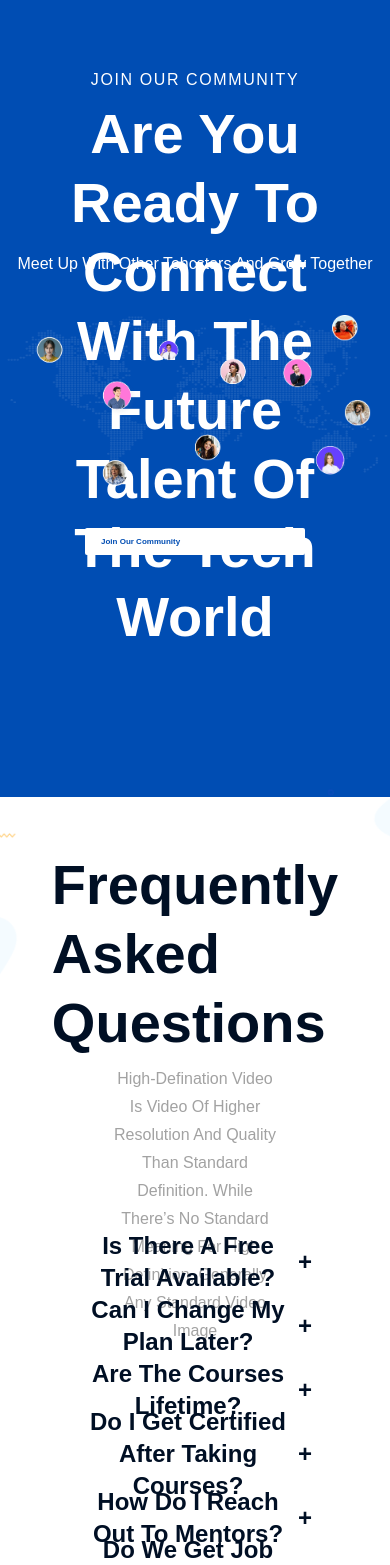
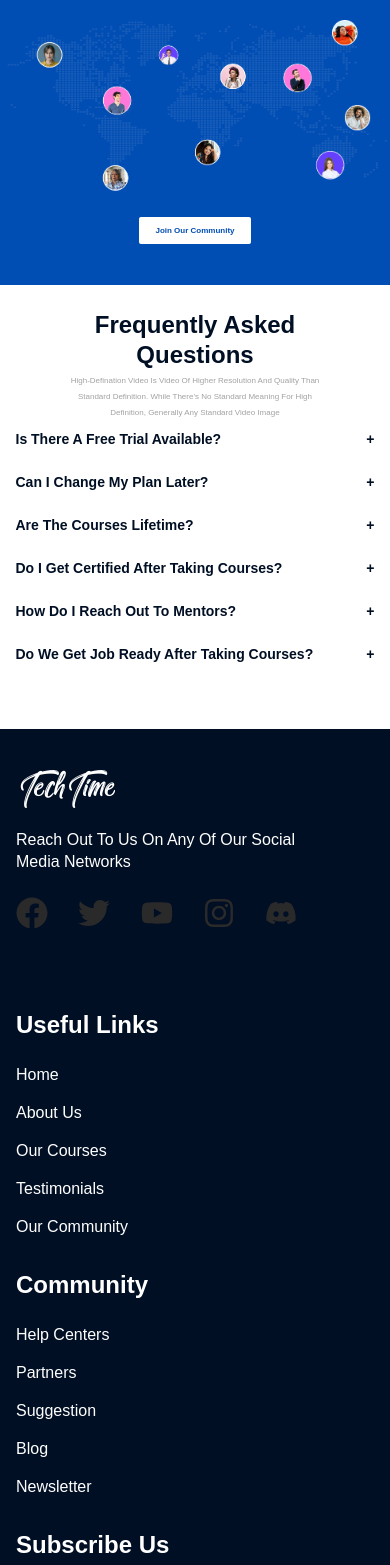
Before and after one commit to willhemz/techTime, a React (Vite) app: page / in a window 390 px wide. Shown: the part 4752-6317 px from the top of the page. Built offline with nearby package versions, Linux system fonts and the light colour scheme; a web font is replaced by a local one.

Commit message:
style: mobile responsiveness setting complete

```diff
--- a/src/component/Eight.tsx
+++ b/src/component/Eight.tsx
@@ -5,29 +5,31 @@ const Eight = (): ReactElement => {
   const { techstars }: ImageType = images
 
   const first: ReactElement = (
-    <section className='flex flex-col items-center gap-2 w-[72%] h-[168px] mb-4'>
-      <p className='font-satoshi font-[500] text-base leading-[22px] tracking-widest uppercase text-white'>
+    <section className='flex flex-col items-center gap-1 lg:gap-2 w-[78.5%] lg:w-[72%] h-[120px] lg:h-[168px] mb-6 lg:mb-8'>
+      <p className='font-satoshi font-[500] text-[8px] leading-[11px] lg:text-base lg:leading-[22px] tracking-widest uppercase text-white'>
         join our community
       </p>
-      <h3 className='font-clash font-bold text-[56px] leading-[69px] text-center capitalize text-white'>
+      <h3 className='font-clash font-bold text-2xl leading-[30px] lg:text-[56px] lg:leading-[69px] text-center capitalize text-white'>
         Are you ready to connect with the future talent of the tech world
       </h3>
+      <p className='mb-8 font-satoshi font-[500] text-[8px] leading-[11px] lg:text-base lg:leading-[22px] text-center capitalize text-white'>
+        Meet up with other tehcstars and grow together
+      </p>
     </section>
   )
 
-  const second: ReactElement = (
-    <p className='mb-8 font-satoshi font-[500] text-base leading-[22px] text-center capitalize text-white'>
-      Meet up with other tehcstars and grow together
-    </p>
-  )
   const third: ReactElement = (
-    <section className='mb-10'>
-      <img src={techstars} alt='techstars' />
+    <section className='mb-6 lg:mb-10'>
+      <img
+        className='w-[391.73px] h-[181px] lg:w-[983px] lg:h-[454.2px]'
+        src={techstars}
+        alt='techstars'
+      />
     </section>
   )
 
   const fourth: ReactElement = (
-    <button className='btn btn__white btn__white--large'>
+    <button className='btn btn__white w-auto md:btn__white--large'>
       join our community
     </button>
   )
@@ -35,7 +37,6 @@ const Eight = (): ReactElement => {
   const content: ReactElement = (
     <article className='eight'>
       {first}
-      {second}
       {third}
       {fourth}
     </article>
--- a/src/component/Last/Last.tsx
+++ b/src/component/Last/Last.tsx
@@ -5,14 +5,16 @@ type ItemProp = { [index: string]: string }
 
 const Last = (): ReactElement => {
   const first: ReactElement = (
-    <section className='flex flex-col items-start gap-6 h-[173px] w-[18.88%]'>
-      <div className='flex flex-col items-start gap-[26px]'>
-        <p className='header__content__logo'>TechTime</p>
+    <section className='flex flex-col items-start gap-6 h-[160px] lg:h-[173px] w-[281px] mb-[81px]'>
+      <div className='flex flex-col items-start gap-6 lg:gap-[26px]'>
+        <p className='font-amazing text-[36px] leading-[36px] capitalize text-white lg:header__content__logo'>
+          TechTime
+        </p>
         <p className='font-satoshi text-base leading-[22px] capitalize text-white'>
           reach out to us on any of our social media networks
         </p>
       </div>
-      <div className='flex justify-between items-center gap-[18.5%] w-full'>
+      <div className='flex justify-between items-center w-full'>
         {logos.map((item: LogoType, index: number): ReactElement => {
           return (
             <a
@@ -33,16 +35,16 @@ const Last = (): ReactElement => {
         ({ name, links }: LinksObj, index: number): ReactElement => {
           return (
             <section
-              className='flex flex-col items-start gap-[32px] h-[295px]'
+              className='flex flex-col items-start gap-6 lg:gap-[32px] w-[143px] lg:w-[191px] h-[228px] lg:h-[295px] mb-8'
               key={index}>
-              <p className='font-clash font-semibold text-[32px] leading-[39px] capitalize text-white'>
+              <p className='font-clash font-semibold text-2xl leading-[30px] lg:text-[32px] lg:leading-[39px] capitalize text-white'>
                 {name}
               </p>
               <div className='flex flex-col items-start gap-4'>
                 {links.map((item: ItemProp, index: number): ReactElement => {
                   return (
                     <a
-                      className='font-satoshi text-2xl capitalize text-white'
+                      className='font-satoshi text-base leading-[22px] lg:text-2xl capitalize text-white'
                       key={index}
                       href={item.title}>
                       {item.title}
@@ -58,22 +60,22 @@ const Last = (): ReactElement => {
   )
 
   const third: ReactElement = (
-    <section className='flex flex-col items-start gap-[32px] w-[25.94%] h-[117px]'>
-      <h5 className='font-clash font-semibold text-[32px] leading-[39px] capitalize text-white'>
+    <section className='flex flex-col items-start gap-6 lg:gap-[32px] w-full lg:w-[386px] h-[100px] lg:h-[117px]'>
+      <h5 className='font-clash font-semibold text-2xl leading-[30px] lg:text-[32px] lg:leading-[39px] capitalize text-white'>
         Subscribe us
       </h5>
-      <form className='flex items-start w-full'>
+      <form className='flex items-start w-full h-[46px]'>
         <label htmlFor='email' className='hidden'>
           email
         </label>
         <input
-          className='bg-[#2a2a2b] border border-[#054fb3] rounded-l-[2px] placeholder-[#424141] text-white font-satoshi font-[500] text-sm leading-[19px] capitalize h-full basis-[70%] p-4'
+          className='bg-[#2a2a2b] border border-[#054fb3] rounded-l-[2px] placeholder-[#424141] text-white font-satoshi font-[500] text-sm leading-[19px] capitalize h-full w-[263px] p-4'
           type='email'
           name='email'
           id='email'
           placeholder='Nft123@gmail.com'
         />
-        <button className='bg-blu rounded-r-[2px] py-4 px-2 capitalize font-satoshi font-[500] text-[14px] leading-[19px] text-white basis-[30%]'>
+        <button className='bg-blu rounded-r-[2px] py-4 px-2 capitalize font-satoshi font-[500] text-[14px] leading-[19px] text-white h-full w-[123px]'>
           Send Message
         </button>
       </form>
@@ -82,11 +84,9 @@ const Last = (): ReactElement => {
 
   const content: ReactElement = (
     <article className='last'>
-      <div className='last__content'>
-        {first}
-        {second}
-        {third}
-      </div>
+      {first}
+      {second}
+      {third}
     </article>
   )
 
--- a/src/component/Ninth/Button.tsx
+++ b/src/component/Ninth/Button.tsx
@@ -6,9 +6,9 @@ const Button = ({ title, text }: ObjType): ReactElement => {
 
   const handleClick = (): void => setReadMore(!readMore)
   return (
-    <div className='flex flex-col items-start gap-4 w-full'>
+    <div className='flex flex-col items-start gap-[12.15px] lg:gap-4 w-full'>
       <button
-        className={`w-full flex justify-between items-center h-[32px] font-satoshi font-[900] text-2xl capitalize ${
+        className={`w-full flex justify-between items-center h-[19px] lg:h-[32px] font-satoshi font-[900] text-sm leading-[19px] lg:text-2xl lg:leading-[32px] capitalize ${
           readMore ? 'text-blu' : 'text-[#000f24]'
         }`}
         onClick={handleClick}>
@@ -16,7 +16,7 @@ const Button = ({ title, text }: ObjType): ReactElement => {
         <span>{readMore ? '-' : '+'}</span>
       </button>
       {readMore && (
-        <p className='font-satoshi font-[500] text-base leading-7 capitalize text-[#a2a2a2]'>
+        <p className='font-satoshi font-[500] text-[8px] leading-4 lg:text-base lg:leading-7 capitalize text-[#a2a2a2]'>
           {text}
         </p>
       )}
--- a/src/component/Ninth/Ninth.tsx
+++ b/src/component/Ninth/Ninth.tsx
@@ -4,11 +4,11 @@ import { data, faq } from './data'
 
 const Ninth = (): ReactElement => {
   const first: ReactElement = (
-    <section className='w-[46.8%] h-[133px] flex flex-col justify-center items-center gap-2'>
-      <h3 className='font-clash font-bold text-[56px] leading-[69px] capitalize text-[#000f24]'>
+    <section className='w-[81.07%] lg:w-[46.8%] h-[81.13px] lg:h-[133px] flex flex-col justify-center items-center gap-[3.13px] lg:gap-2'>
+      <h3 className='font-clash font-bold text-2xl leading-[30px] lg:text-4xl xl:text-[56px] xl:leading-[69px] capitalize text-center text-[#000f24]'>
         Frequently asked questions
       </h3>
-      <p className='font-satoshi font-[500] text-base leading-7 capitalize text-[#a2a2a2] w-[91.8%] text-center'>
+      <p className='font-satoshi font-[500] text-[8px] leading-4 lg:text-base lg:leading-7 capitalize text-[#a2a2a2] mx-[28.25px] lg:mx-[33px] text-center'>
         high-defination video is video of higher resolution and quality than
         standard definition. while there’s no standard meaning for high
         definition, generally any standard video image
@@ -17,7 +17,7 @@ const Ninth = (): ReactElement => {
   )
 
   const second: ReactElement = (
-    <section className='flex flex-col items-center gap-8 w-[60%]'>
+    <section className='flex flex-col items-end lg:items-center gap-6 lg:gap-8 w-[92.05%] lg:w-[60%]'>
       {data.map((item, index) => {
         return <Button key={index} {...item} />
       })}
@@ -25,7 +25,11 @@ const Ninth = (): ReactElement => {
   )
 
   const third: ReactElement = (
-    <img className='absolute top-[-31px] right-0' src={faq} alt='' />
+    <img
+      className='absolute right-[-8%] top-[4.85%] lg:top-[-31px] lg:right-0 -z-10'
+      src={faq}
+      alt=''
+    />
   )
 
   const content: ReactElement = (
--- a/src/component/Sixth.tsx
+++ b/src/component/Sixth.tsx
@@ -130,7 +130,11 @@ const Sixth = (): ReactElement => {
   )
 
   const fifth: ReactElement = (
-    <img className='left-[9.49%] top-[12.2%] absolute' src={bgMod} alt='' />
+    <img
+      className='left-[1.87%] top-[0.77%] w-[16.45px] h-[18.31px] md:w-auto md:h-auto md:left-[9.49%] md:top-[12.2%] absolute'
+      src={bgMod}
+      alt=''
+    />
   )
 
   const content: ReactElement = (
--- a/src/index.css
+++ b/src/index.css
@@ -192,17 +192,17 @@
 
   /* Eight */
   .eight {
-    @apply w-full h-[971px] flex flex-col justify-center items-center;
+    @apply w-full h-[459px] lg:h-[971px] flex flex-col justify-center items-center;
   }
 
   /* Ninth */
   .ninth {
-    @apply w-full h-[1035px] bg-white flex flex-col justify-center items-center gap-[82px] relative;
+    @apply w-full h-auto pt-10 pb-[65px] lg:pt-20 lg:pb-[105px] bg-white flex flex-col justify-center items-center gap-6 lg:gap-[82px] relative;
   }
 
   /* Last */
   .last {
-    @apply w-full h-[808px] bg-[#000f24] flex justify-center items-center;
+    @apply w-full pt-10 pb-[164px] px-4 h-[1065px] lg:h-[808px] bg-[#000f24] flex flex-col lg:flex-row justify-center items-start lg:justify-between lg:flex-wrap lg:pt-[166px] lg:pb-[347px] lg:px-[120px] lg:gap-8 lg:h-auto;
   }
 
   .last__content {
```
